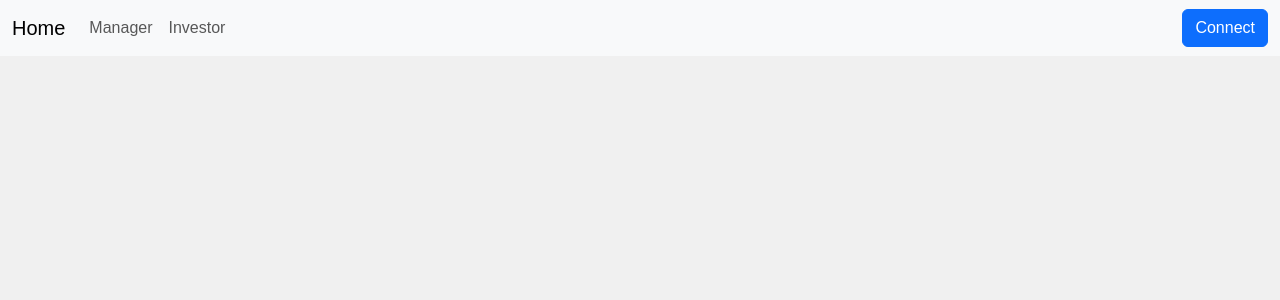
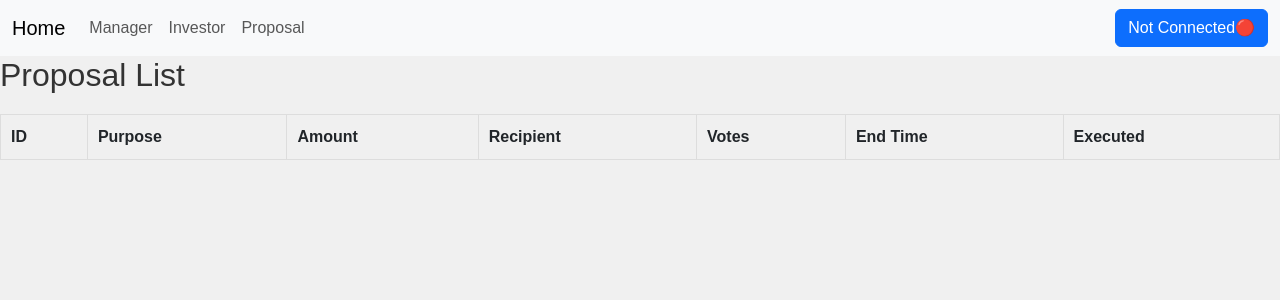
Before and after one commit to akash-0233/DAO, a React (Vite) app in the folder client/: page /proposal in a window 1280 px wide. Shown: the top 300 px of the page. Built offline with nearby package versions, Linux system fonts and the light colour scheme.

Commit message:
Added GetProposalList Component

```diff
--- a/client/src/App.jsx
+++ b/client/src/App.jsx
@@ -1,18 +1,15 @@
 import React from 'react';
 import { BrowserRouter as Router, Route, Link, Routes } from 'react-router-dom';
-import CreateProposal from './components/manager/CreateProposal';
-// import Vote from './components/investor/Vote';
 import Manager from './components/manager/Manager.jsx';
 import HomePage from './components/HomePage';
 import Investor from './components/investor/Investor';
+import GetProposalList from './components/GetProposalList.jsx'
 import { useEffect, useState } from 'react';
 import './Hover.css'
-// import { useWeb3React } from '@web3-react/core';
 import Web3 from "web3";
 
 
 function App() {
-  // const { activate } = useWeb3React();
   const [isConnected, setIsConnected] = useState("Connect");
   const [address, setAddress] = useState("Not Connected");
   const [state, setState] = useState({
@@ -543,7 +540,6 @@ function App() {
         setAddress(accounts[0]);
         setIsConnected("Connected🟢");
       });
-      console.log('Connected with MetaMask', address);
 
     } else {
       alert('MetaMask is not installed');
@@ -552,7 +548,20 @@ function App() {
   };
 
   useEffect(() => {
-    console.log("Disconect");
+    const checkConnection = async () => {
+      if (typeof window.ethereum !== 'undefined') {
+        connectMetamask();
+      } else {
+        setAddress('');
+        setIsConnected('Not Connected🔴');
+      }
+    };
+
+    checkConnection();
+  }, []);
+
+
+  useEffect(() => {
     if (window.ethereum) {
       window.ethereum.on('accountsChanged', (accounts) => {
         if (accounts.length === 0) {
@@ -583,6 +592,9 @@ function App() {
               <li className="nav-item">
                 <Link className="nav-link" to="/investor">Investor</Link>
               </li>
+              <li className="nav-item">
+            <Link className="nav-link" to="/proposal">Proposal</Link>
+          </li>
             </ul>
             <div className="button-container" onMouseEnter={handleMouseEnter} onMouseLeave={handleMouseLeave}>
 
@@ -595,11 +607,14 @@ function App() {
         </div>
       </nav>
       <Routes>
-        <Route path="/" element={<HomePage />} index /> {/* Display HomePage by default */}
+        <Route path="/" element={<HomePage />} index />
         <Route path="/manager" element={<><Manager state={state} address={address} /> </>} />
         <Route path="/investor" element={<Investor state={state} address={address} />} />
+        <Route path="/proposal" element={<GetProposalList state={state} address={address} />} />
+
       </Routes>
     </Router>
+
 
   );
 }
--- /dev/null
+++ b/client/src/components/GetProposalList.css
@@ -0,0 +1,18 @@
+table {
+    width: 100%;
+    border-collapse: collapse;
+    margin-top: 20px;
+  }
+
+  th, td {
+    padding: 10px;
+    border: 1px solid #ddd;
+    text-align: left;
+  }
+
+  .ellipsis {
+    max-width: 150px;
+    white-space: nowrap;
+    overflow: hidden;
+    text-overflow: ellipsis;
+  }
--- /dev/null
+++ b/client/src/components/GetProposalList.jsx
@@ -0,0 +1,95 @@
+import React, { useState, useEffect } from 'react';
+import './GetProposalList.css'
+
+const GetProposalList = ({ state, address }) => {
+    const [proposals, setProposals] = useState([]);
+
+    const proposalsArray = [];
+    const convertTimestamp = (timestamp) => {
+        const date = new Date(timestamp * 1000);
+        const options = {
+            year: 'numeric',
+            month: 'short',
+            day: 'numeric',
+            hour: '2-digit',
+            minute: '2-digit',
+            second: '2-digit',
+            timeZoneName: 'short',
+        };
+
+        return date.toLocaleString('en-US', options);
+    };
+
+    useEffect(() => {
+        const fetchProposals = async () => {
+            try {
+
+                const proposal = await state.contract.methods.GetProposalList().call();
+                proposal.map((Prop) => {
+
+                    const formattedProposal = {
+                        id: Prop.id.toString(),
+                        purpose: Prop.purpose,
+                        amount: Prop.amount.toString(),
+                        recipient: Prop.recipient,
+                        votes: Prop.votes.toString(),
+                        end: convertTimestamp(Prop.end.toString()),
+                        isExecuted: Prop.isExecuted,
+                    };
+
+                    proposalsArray.push(formattedProposal);
+                })
+
+
+
+                setProposals(proposalsArray);
+            } catch (error) {
+                console.error('Error fetching proposals:', error);
+            }
+        };
+
+        state.contract && fetchProposals();
+    }, [state.contract]);
+
+
+
+
+
+    return (
+        <div>
+            <h2>Proposal List</h2>
+            <table>
+                <thead>
+                    <tr>
+                        <th>ID</th>
+                        <th>Purpose</th>
+                        <th>Amount</th>
+                        <th>Recipient</th>
+                        <th>Votes</th>
+                        <th>End Time</th>
+                        <th>Executed</th>
+                    </tr>
+                </thead>
+                <tbody>
+                    {proposals
+                        .filter((proposal) => proposal.isExecuted !== true)
+                        .map((proposal) => (
+                            <tr key={proposal.id}>
+                                <td>{proposal.id}</td>
+                                <td className="ellipsis">{proposal.purpose}</td>
+                                <td>{proposal.amount}</td>
+                                <td className="ellipsis">{proposal.recipient}</td>
+                                <td>{proposal.votes}</td>
+                                <td>{proposal.end}</td>
+                                <td>{proposal.isExecuted ? 'Yes' : 'No'}</td>
+                            </tr>
+                        ))}
+
+                </tbody>
+            </table>
+        </div>
+
+    );
+};
+
+export default GetProposalList;
--- a/client/src/components/investor/RedeemShare.jsx
+++ b/client/src/components/investor/RedeemShare.jsx
@@ -1,22 +1,30 @@
 import React from 'react'
 import { useState } from 'react';
 
-export default function RedeemShare() {
+export default function RedeemShare({state, address}) {
 
-    const [donateAmount, setDonateAmount] = useState('');
-    const [redeemShareCount, setRedeemShareCount] = useState('');
-    const handleRedeemShare = () => {
-        console.log(`Redeeming ${redeemShareCount} shares`);
-        // Include your transaction logic here
-    };
+    const handleRedeemShare =  async() => {
+        try{
+             const share = document.querySelector("#Nshare").value;
+        if(share === ""){
+            console.log("Invalid Share Count");
+            return ;
+        }
+        const result = await state.contract.methods.RedeemShare(share).send({from:address, gas:48000});
+        alert("Redeemed");
+    }catch(error){
+        console.log("Error is:  " + error);
+    }
+
+
+    ;};
     return (
         <><div className="section">
             <h2>4. Redeem Shares</h2>
             <input
+                id='Nshare'
                 type="text"
                 placeholder="Enter Share Count"
-                value={redeemShareCount}
-                onChange={(e) => setRedeemShareCount(e.target.value)}
             />
             <button className="action-button" onClick={handleRedeemShare}>
                 Redeem Shares
--- a/client/src/components/manager/Manager.jsx
+++ b/client/src/components/manager/Manager.jsx
@@ -1,12 +1,17 @@
 import React from 'react'
 import CreateProposal from './CreateProposal'
 import ExecuteProposal from './ExecuteProposal'
+import GetProposalList from '../GetProposalList'; // Adjust the path based on your file structure
+
 
 export default function Manager({state, address}) {
   return (
     <>
     <CreateProposal state={state} address={address}></CreateProposal>
     <ExecuteProposal state={state} address={address}></ExecuteProposal>
+    <GetProposalList state={state} address={address}></GetProposalList>
+
+
     </>
   );
 }
```
